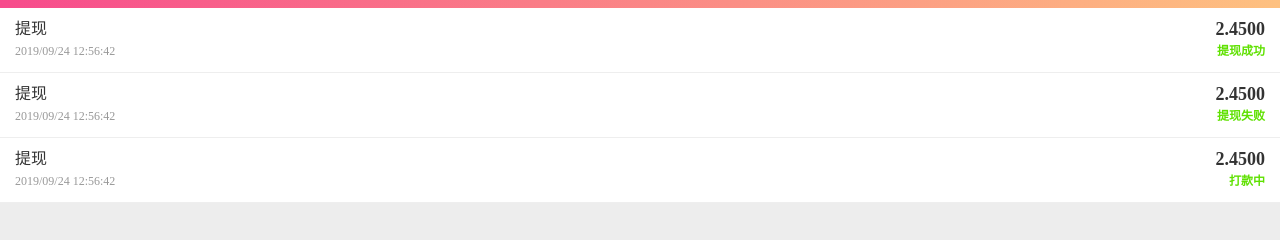
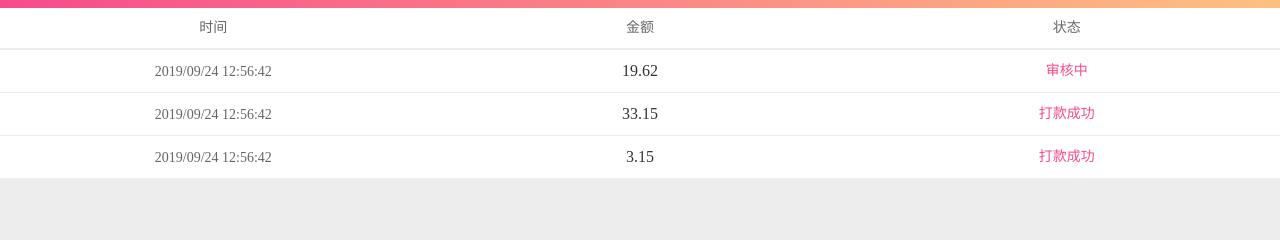
Before and after one commit to zhanglilan/profit-html, a plain HTML site: page 提现记录.html in a window 1280 px wide. Shown: the part 36-276 px from the top of the page. Drawn offline with Linux system fonts and the light colour scheme.

Commit message:
提现记录页面修改

```diff
--- a/css/common.css
+++ b/css/common.css
@@ -267,6 +267,9 @@ ol {
 .font-bold{
 	font-weight: bold;
 }
+.font-500{
+	font-weight: 500;
+}
 .p-b-45{
 	padding-bottom: 45px;
 }
--- a/css/mian.css
+++ b/css/mian.css
@@ -184,6 +184,10 @@ header .user img{
 /*cashRecord*/
 .cashRecord{
 	background: #fff;
+}
+.profitListTitle.cashRecord-Pb{
+	margin-bottom: 2px;
+	height: 40px;
 }
 .cashRecord>li{
 	padding: 10px 15px;
--- a/提现记录.html
+++ b/提现记录.html
@@ -15,7 +15,7 @@
 			</a>
 		</section>
 		<section class="top-header">
-			<ul class="cashRecord ">
+			<!--<ul class="cashRecord ">
 				<li class="df jsb">
 					<div class="left">
 						<p>提现</p>
@@ -46,6 +46,28 @@
 						<p>打款中</p>
 					</div>
 				</li>
+			</ul>-->
+			<div class="df jc ac profitListTitle cashRecord-Pb text-center">
+				<p class="flex-1">时间</p>
+				<p class="flex-1">金额</p>
+				<p class="flex-1">状态</p>
+			</div>
+			<ul class="profitListContent text-center">
+				<li class="df jc ac">
+					<p class="flex-1 line-height-15">2019/09/24 12:56:42</p>
+					<p class="flex-1 c-black font16 font-500">19.62</p>
+					<p class="flex-1 c-pink">审核中</p>
+				</li>
+				<li class="df jc ac">
+					<p class="flex-1 line-height-15">2019/09/24 12:56:42</p>
+					<p class="flex-1 c-black font16 font-500">33.15</p>
+					<p class="flex-1 c-pink">打款成功</p>
+				</li>
+				<li class="df jc ac">
+					<p class="flex-1 line-height-15">2019/09/24 12:56:42</p>
+					<p class="flex-1 c-black font16 font-500">3.15</p>
+					<p class="flex-1 c-pink">打款成功</p>
+				</li>
 			</ul>
 		</section>
 	</section>
```
